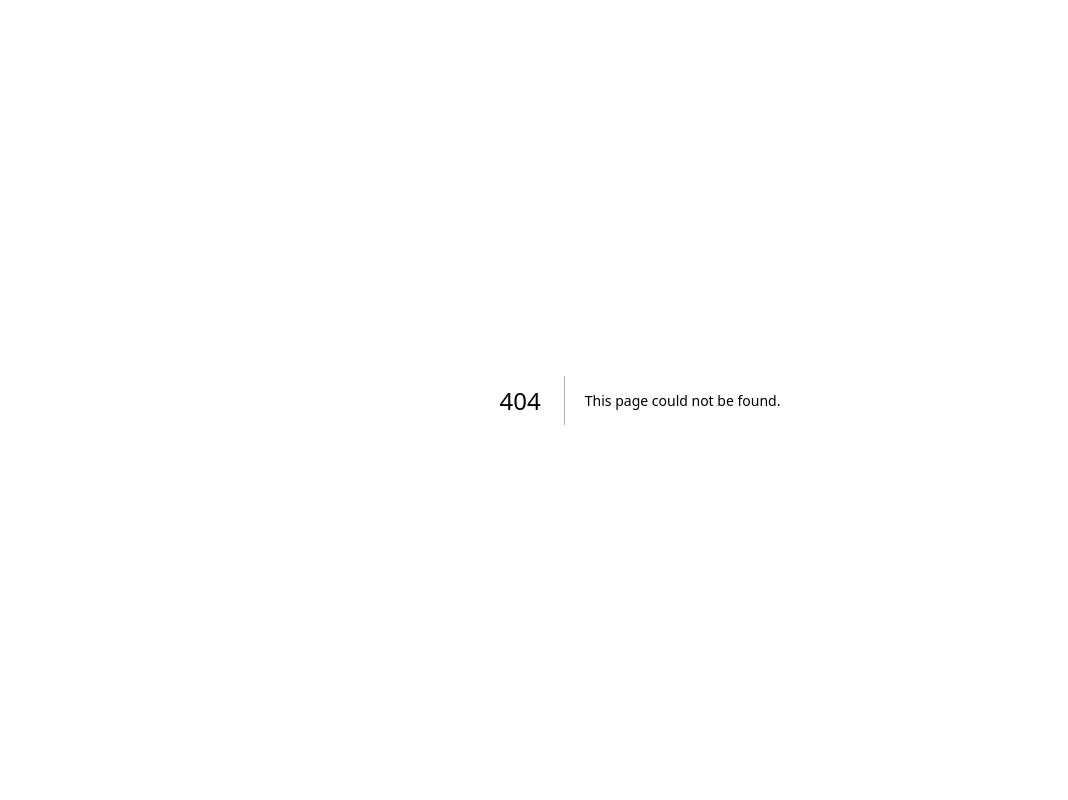
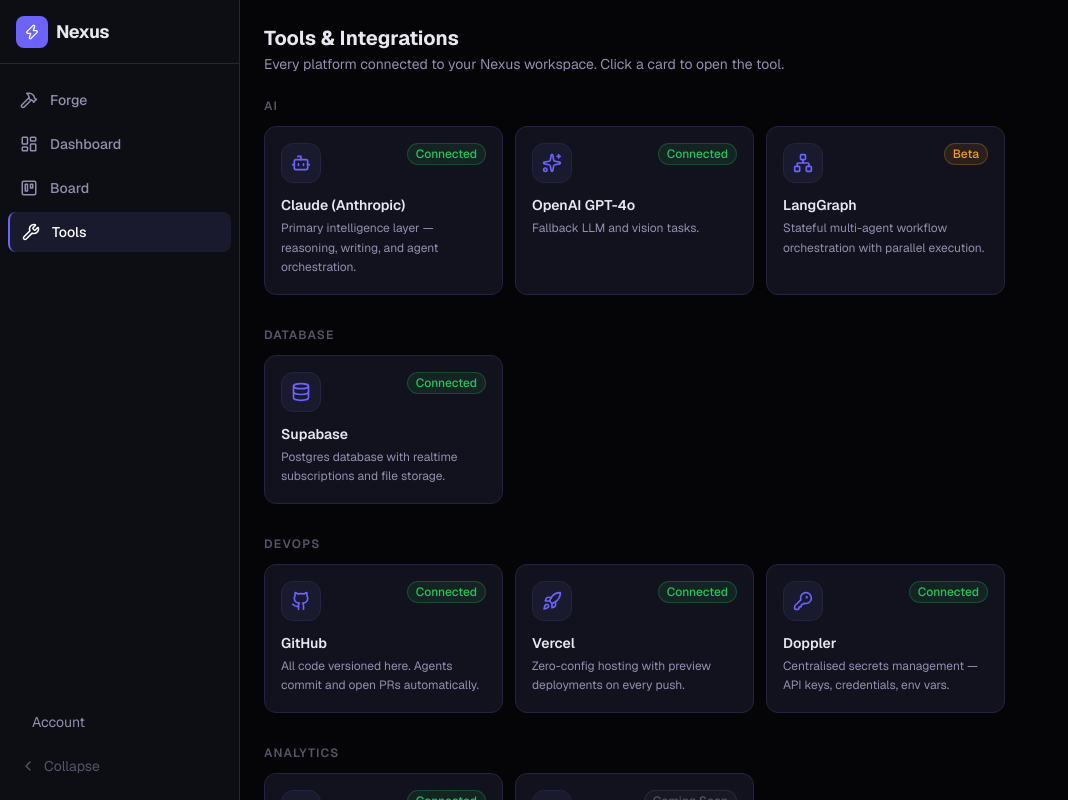
Before and after one commit to pinnacleadvisors/nexus, a Next.js app: page /tools in a window 1280 px wide. Before the commit this address had no page. Shown: the whole page, without its empty margins (0-1068 px from the left). Built offline with nearby package versions, Linux system fonts and the light colour scheme.

Commit message:
feat: add Tools directory page
Grid of 12 integrated tools grouped by category (AI, Database, DevOps,
Analytics, Finance, Communication) with status badges and external links.

https://claude.ai/code/session_01WNaj5sU1i3zwuw3Jjytty1

```diff
--- /dev/null
+++ b/app/(protected)/tools/page.tsx
@@ -0,0 +1,19 @@
+import ToolsGrid from '@/components/tools/ToolsGrid'
+import { TOOLS } from '@/lib/mock-data'
+
+export default function ToolsPage() {
+  return (
+    <div className="p-6 min-h-full" style={{ backgroundColor: '#050508' }}>
+      <div className="mb-6">
+        <h1 className="text-xl font-bold" style={{ color: '#e8e8f0' }}>
+          Tools &amp; Integrations
+        </h1>
+        <p className="text-sm mt-0.5" style={{ color: '#9090b0' }}>
+          Every platform connected to your Nexus workspace. Click a card to open the tool.
+        </p>
+      </div>
+
+      <ToolsGrid tools={TOOLS} />
+    </div>
+  )
+}
--- /dev/null
+++ b/components/tools/ToolCard.tsx
@@ -0,0 +1,108 @@
+import type { Tool, ToolCategory } from '@/lib/types'
+import {
+  Bot,
+  Sparkles,
+  Network,
+  Database,
+  Github,
+  Rocket,
+  KeyRound,
+  BarChart2,
+  ShieldAlert,
+  CreditCard,
+  Mail,
+  MessageSquare,
+} from 'lucide-react'
+
+const ICON_MAP: Record<string, React.ElementType> = {
+  Bot,
+  Sparkles,
+  Network,
+  Database,
+  Github,
+  Rocket,
+  KeyRound,
+  BarChart2,
+  ShieldAlert,
+  CreditCard,
+  Mail,
+  MessageSquare,
+}
+
+const STATUS_STYLE: Record<Tool['status'], { label: string; color: string; bg: string; border: string }> = {
+  available:    { label: 'Connected',    color: '#22c55e', bg: 'rgba(34,197,94,0.1)',   border: 'rgba(34,197,94,0.25)' },
+  beta:         { label: 'Beta',         color: '#f59e0b', bg: 'rgba(245,158,11,0.1)',  border: 'rgba(245,158,11,0.25)' },
+  'coming-soon':{ label: 'Coming Soon',  color: '#55556a', bg: 'rgba(85,85,106,0.1)',   border: 'rgba(85,85,106,0.25)' },
+}
+
+const CATEGORY_ORDER: ToolCategory[] = ['AI', 'Database', 'DevOps', 'Analytics', 'Finance', 'Communication']
+
+interface Props {
+  tool: Tool
+}
+
+export default function ToolCard({ tool }: Props) {
+  const Icon = ICON_MAP[tool.icon] ?? Bot
+  const s = STATUS_STYLE[tool.status]
+
+  const card = (
+    <div
+      className="group rounded-xl p-4 flex flex-col gap-3 transition-all h-full"
+      style={{
+        backgroundColor: '#12121e',
+        border: '1px solid #24243e',
+      }}
+    >
+      {/* Icon + status */}
+      <div className="flex items-start justify-between">
+        <div
+          className="w-10 h-10 rounded-xl flex items-center justify-center"
+          style={{ backgroundColor: '#1a1a2e', border: '1px solid #24243e' }}
+        >
+          <Icon size={20} style={{ color: '#6c63ff' }} />
+        </div>
+        <span
+          className="text-xs font-medium px-2 py-0.5 rounded-full"
+          style={{ color: s.color, backgroundColor: s.bg, border: `1px solid ${s.border}` }}
+        >
+          {s.label}
+        </span>
+      </div>
+
+      {/* Name + description */}
+      <div className="flex-1">
+        <p className="font-semibold text-sm mb-1" style={{ color: '#e8e8f0' }}>
+          {tool.name}
+        </p>
+        <p className="text-xs leading-relaxed" style={{ color: '#9090b0' }}>
+          {tool.description}
+        </p>
+      </div>
+    </div>
+  )
+
+  if (tool.href && tool.status === 'available') {
+    return (
+      <a
+        href={tool.href}
+        target="_blank"
+        rel="noopener noreferrer"
+        className="block h-full no-underline"
+        onMouseEnter={e => {
+          const div = (e.currentTarget as HTMLAnchorElement).querySelector('div') as HTMLDivElement
+          if (div) { div.style.borderColor = '#32325a'; div.style.backgroundColor = '#1a1a2e' }
+        }}
+        onMouseLeave={e => {
+          const div = (e.currentTarget as HTMLAnchorElement).querySelector('div') as HTMLDivElement
+          if (div) { div.style.borderColor = '#24243e'; div.style.backgroundColor = '#12121e' }
+        }}
+      >
+        {card}
+      </a>
+    )
+  }
+
+  return card
+}
+
+export { CATEGORY_ORDER }
--- /dev/null
+++ b/components/tools/ToolsGrid.tsx
@@ -0,0 +1,31 @@
+import type { Tool, ToolCategory } from '@/lib/types'
+import ToolCard, { CATEGORY_ORDER } from './ToolCard'
+
+interface Props {
+  tools: Tool[]
+}
+
+export default function ToolsGrid({ tools }: Props) {
+  const grouped = tools.reduce<Record<ToolCategory, Tool[]>>((acc, tool) => {
+    if (!acc[tool.category]) acc[tool.category] = []
+    acc[tool.category].push(tool)
+    return acc
+  }, {} as Record<ToolCategory, Tool[]>)
+
+  return (
+    <div className="space-y-8">
+      {CATEGORY_ORDER.filter(cat => grouped[cat]?.length > 0).map(category => (
+        <section key={category}>
+          <h2 className="text-xs font-semibold uppercase tracking-widest mb-3" style={{ color: '#55556a' }}>
+            {category}
+          </h2>
+          <div className="grid grid-cols-1 sm:grid-cols-2 lg:grid-cols-3 xl:grid-cols-4 gap-3">
+            {grouped[category].map(tool => (
+              <ToolCard key={tool.id} tool={tool} />
+            ))}
+          </div>
+        </section>
+      ))}
+    </div>
+  )
+}
```
